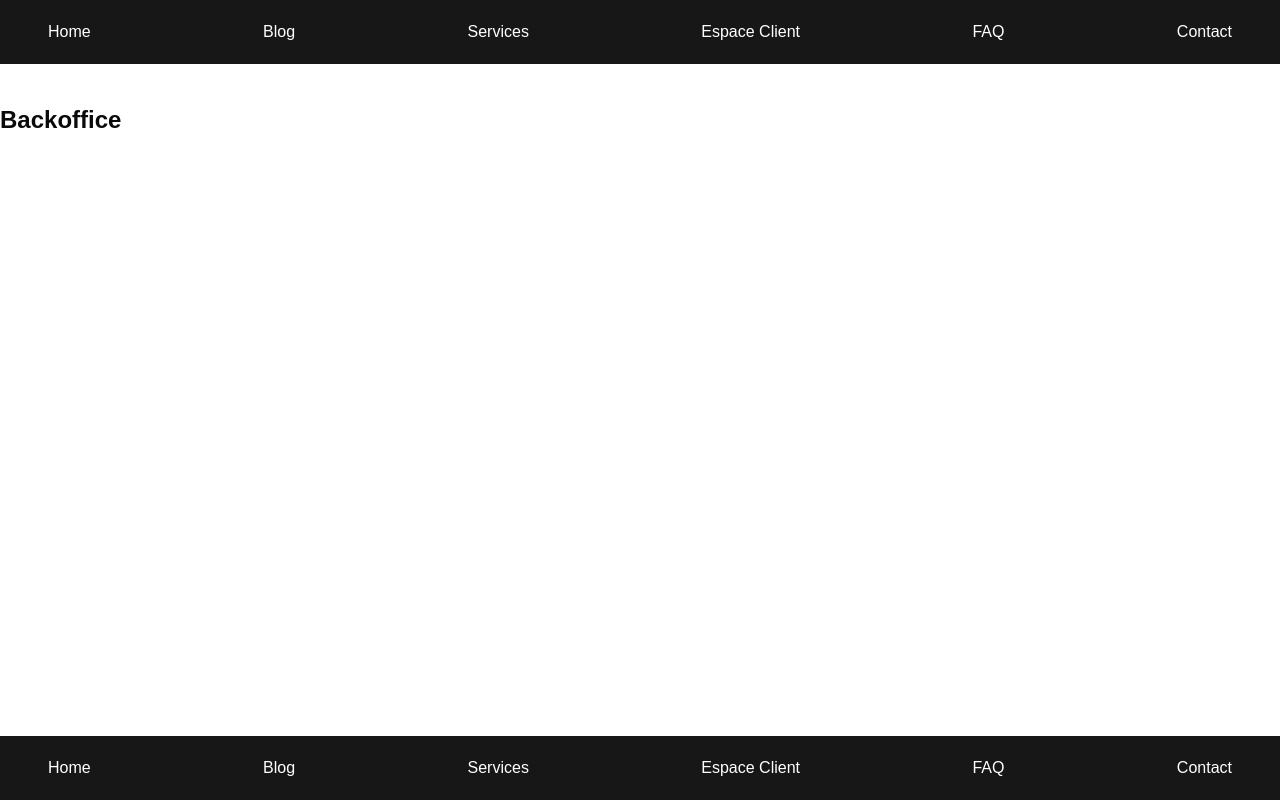
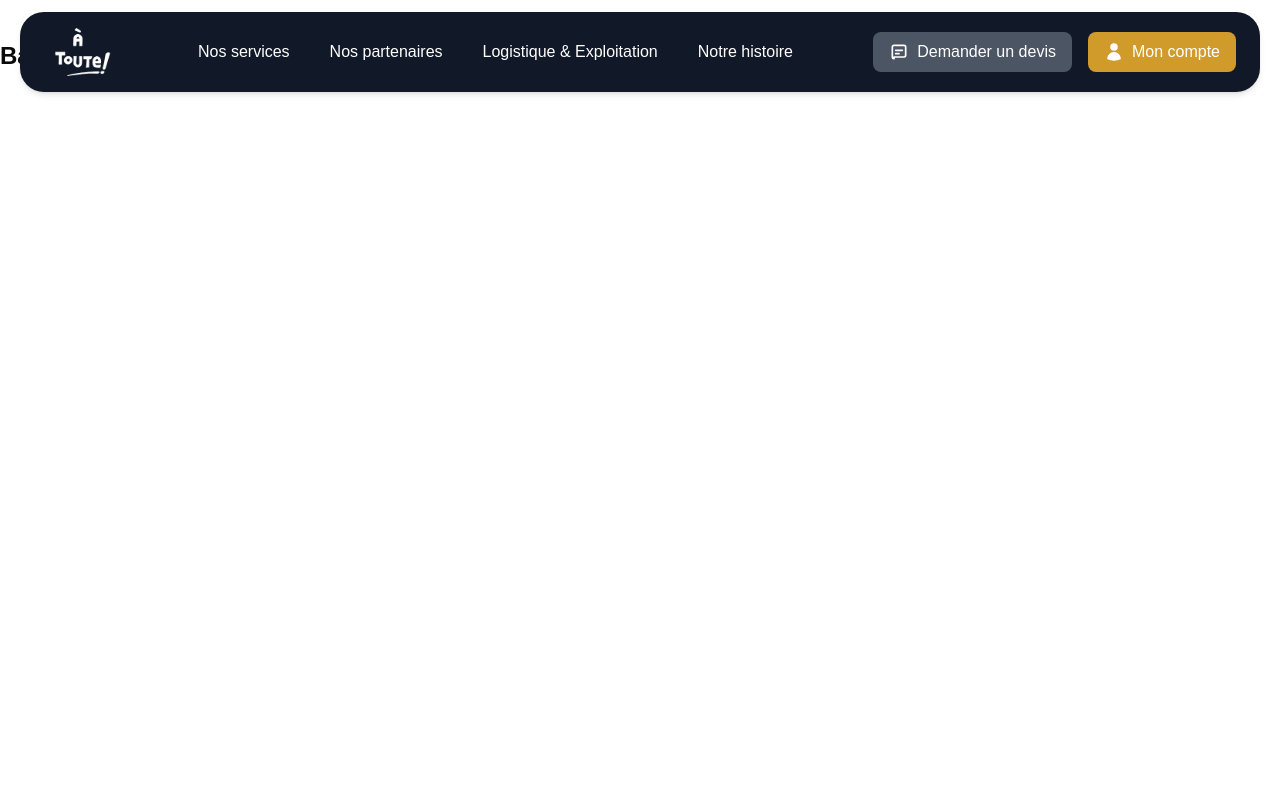
Before and after one commit to DanyDeCarvalho/a-toute, a Next.js app: page /backoffice in a window 1280 px wide. Built offline with nearby package versions, Linux system fonts and the light colour scheme.

Commit message:
navbar v1 (#26)
* navbar v1

* fix

```diff
--- a/package.json
+++ b/package.json
@@ -9,6 +9,7 @@
     "lint": "next lint"
   },
   "dependencies": {
+    "@heroicons/react": "^2.2.0",
     "@hookform/resolvers": "^3.9.1",
     "@prisma/client": "^5.21.1",
     "@radix-ui/react-dropdown-menu": "^2.1.2",
--- a/src/app/layout.js
+++ b/src/app/layout.js
@@ -26,7 +26,9 @@ export default function RootLayout({ children }) {
         className={`${geistSans.variable} ${geistMono.variable} antialiased  flex flex-col justify-between h-screen`}
       >
         <Navbar />
-        <main className="flex-grow">{children}</main>
+        <main className="flex-grow">
+          {children}
+        </main>
         <Footer />
       </body>
     </html>
--- a/src/app/page.js
+++ b/src/app/page.js
@@ -2,100 +2,8 @@ import Image from "next/image";
 
 export default function Home() {
   return (
-    <main className="grid grid-rows-[20px_1fr_20px] items-center justify-items-center h-full p-8 pb-20 gap-16 sm:p-20 font-[family-name:var(--font-geist-sans)]">
-      <div className="flex flex-col gap-8 row-start-2 items-center sm:items-start">
-        <Image
-          className="dark:invert"
-          src="/next.svg"
-          alt="Next.js logo"
-          width={180}
-          height={38}
-          priority
-        />
-        <ol className="list-inside list-decimal text-sm text-center sm:text-left font-[family-name:var(--font-geist-mono)]">
-          <li className="mb-2">
-            Get started by editing{" "}
-            <code className="bg-black/[.05] dark:bg-white/[.06] px-1 py-0.5 rounded font-semibold">
-              src/app/page.js
-            </code>
-            .
-          </li>
-          <li>Save and see your changes instantly.</li>
-        </ol>
-
-        <div className="flex gap-4 items-center flex-col sm:flex-row">
-          <a
-            className="rounded-full border border-solid border-transparent transition-colors flex items-center justify-center bg-foreground text-background gap-2 hover:bg-[#383838] dark:hover:bg-[#ccc] text-sm sm:text-base h-10 sm:h-12 px-4 sm:px-5"
-            href="https://vercel.com/new?utm_source=create-next-app&utm_medium=appdir-template-tw&utm_campaign=create-next-app"
-            target="_blank"
-            rel="noopener noreferrer"
-          >
-            <Image
-              className="dark:invert"
-              src="/vercel.svg"
-              alt="Vercel logomark"
-              width={20}
-              height={20}
-            />
-            Deploy now
-          </a>
-          <a
-            className="rounded-full border border-solid border-black/[.08] dark:border-white/[.145] transition-colors flex items-center justify-center hover:bg-[#f2f2f2] dark:hover:bg-[#1a1a1a] hover:border-transparent text-sm sm:text-base h-10 sm:h-12 px-4 sm:px-5 sm:min-w-44"
-            href="https://nextjs.org/docs?utm_source=create-next-app&utm_medium=appdir-template-tw&utm_campaign=create-next-app"
-            target="_blank"
-            rel="noopener noreferrer"
-          >
-            Read our docs
-          </a>
-        </div>
-        <footer className="row-start-3 flex gap-6 flex-wrap items-center justify-center">
-          <a
-            className="flex items-center gap-2 hover:underline hover:underline-offset-4"
-            href="https://nextjs.org/learn?utm_source=create-next-app&utm_medium=appdir-template-tw&utm_campaign=create-next-app"
-            target="_blank"
-            rel="noopener noreferrer"
-          >
-            <Image
-              aria-hidden
-              src="/file.svg"
-              alt="File icon"
-              width={16}
-              height={16}
-            />
-            Learn
-          </a>
-          <a
-            className="flex items-center gap-2 hover:underline hover:underline-offset-4"
-            href="https://vercel.com/templates?framework=next.js&utm_source=create-next-app&utm_medium=appdir-template-tw&utm_campaign=create-next-app"
-            target="_blank"
-            rel="noopener noreferrer"
-          >
-            <Image
-              aria-hidden
-              src="/window.svg"
-              alt="Window icon"
-              width={16}
-              height={16}
-            />
-            Examples
-          </a>
-          <a
-            className="flex items-center gap-2 hover:underline hover:underline-offset-4"
-            href="https://nextjs.org?utm_source=create-next-app&utm_medium=appdir-template-tw&utm_campaign=create-next-app"
-            target="_blank"
-            rel="noopener noreferrer"
-          >
-            <Image
-              aria-hidden
-              src="/globe.svg"
-              alt="Globe icon"
-              width={16}
-              height={16}
-            />
-            Go to nextjs.org →
-          </a>
-        </footer>
-      </div>
+    <main className=" pt-[120px] justify-items-center   font-[family-name:var(--font-geist-sans)]">
+      <h1 className="text-4xl">Opérateur de logistique du dernier kilomètre</h1>
     </main>
   );
 }
--- a/src/components/Footer.js
+++ b/src/components/Footer.js
@@ -3,26 +3,26 @@
 import Link from "next/link";
 
 export default function Footer() {
-  return (
-    <footer className="flex pl-12 pr-12 items-center justify-between w-dwh h-16 bg-neutral-900 text-white">
-      <Link href="/">
-        <p className="text-white">Home</p>
-      </Link>
-      <Link href="/blog">
-        <p className="text-white">Blog</p>
-      </Link>
-      <Link href="/services">
-        <p className="text-white">Services</p>
-      </Link>
-      <Link href="/espace-client">
-        <p className="text-white">Espace Client</p>
-      </Link>
-      <Link href="/faq">
-        <p className="text-white">FAQ</p>
-      </Link>
-      <Link href="/contact">
-        <p className="text-white">Contact</p>
-      </Link>
-    </footer>
-  );
+  // return (
+  //   <footer className="flex pl-12 pr-12 items-center justify-between w-dwh h-16 bg-neutral-900 text-white">
+  //     <Link href="/">
+  //       <p className="text-white">Home</p>
+  //     </Link>
+  //     <Link href="/blog">
+  //       <p className="text-white">Blog</p>
+  //     </Link>
+  //     <Link href="/services">
+  //       <p className="text-white">Services</p>
+  //     </Link>
+  //     <Link href="/espace-client">
+  //       <p className="text-white">Espace Client</p>
+  //     </Link>
+  //     <Link href="/faq">
+  //       <p className="text-white">FAQ</p>
+  //     </Link>
+  //     <Link href="/contact">
+  //       <p className="text-white">Contact</p>
+  //     </Link>
+  //   </footer>
+  // );
 }
--- a/src/components/Navbar.js
+++ b/src/components/Navbar.js
@@ -1,27 +1,148 @@
-"use client";
-import Link from "next/link";
+"use client"; // Pour Next.js côté client
+import { useState } from "react";
+import { UserIcon } from '@heroicons/react/24/solid'; // Importation de l'icône
 
 export default function Navbar() {
+  const [isOpen, setIsOpen] = useState(false);
+
   return (
-    <nav className="flex pl-12 pr-12 items-center justify-between w-dwh h-16 bg-neutral-900 text-white">
-      <Link href="/">
-        <p className="text-white">Home</p>
-      </Link>
-      <Link href="/blog">
-        <p className="text-white">Blog</p>
-      </Link>
-      <Link href="/services">
-        <p className="text-white">Services</p>
-      </Link>
-      <Link href="/espace-client">
-        <p className="text-white">Espace Client</p>
-      </Link>
-      <Link href="/faq">
-        <p className="text-white">FAQ</p>
-      </Link>
-      <Link href="/contact">
-        <p className="text-white">Contact</p>
-      </Link>
+    <nav className="shadow-md rounded-3xl bg-gray-900 mx-5 mt-3 fixed top-0 left-0 right-0 z-50">
+      <div className="px-6 py-4">
+        <div className="flex justify-between items-center">
+          {/* Logo */}
+          <a href="#" className="flex items-center space-x-2">
+            <img src="/logo-atoute.png" alt="Logo Atoute" className="h-12 w-auto" />
+          </a>
+
+          {/* Links */}
+          <div className="hidden md:flex space-x-10">
+            <a
+              href="#"
+              className="text-white hover:text-yellow-300 transition duration-300"
+            >
+              Nos services
+            </a>
+            <a
+              href="#"
+              className="text-white hover:text-yellow-300 transition duration-300"
+            >
+              Nos partenaires
+            </a>
+            <a
+              href="#"
+              className="text-white hover:text-yellow-300 transition duration-300"
+            >
+              Logistique &amp; Exploitation
+            </a>
+            <a
+              href="#"
+              className="text-white hover:text-yellow-300 transition duration-300"
+            >
+              Notre histoire
+            </a>
+          </div>
+
+          {/* Right Buttons (Visible for desktop) */}
+          <div className="hidden md:flex items-center space-x-4">
+            <a
+              href="#"
+              className="flex items-center px-4 py-2 bg-gray-600 hover:bg-gray-700 text-white rounded-lg transition duration-300"
+            >
+              {/* Icône Nous contacter */}
+              <svg
+                className="h-5 w-5 mr-2"
+                xmlns="http://www.w3.org/2000/svg"
+                fill="none"
+                viewBox="0 0 24 24"
+                stroke="currentColor"
+              >
+                <path
+                  strokeLinecap="round"
+                  strokeLinejoin="round"
+                  strokeWidth="2"
+                  d="M8 10h8M8 14h4m-6 4h12a2 2 0 002-2V6a2 2 0 00-2-2H6a2 2 0 00-2 2v12a2 2 0 002 2z"
+                />
+              </svg>
+              Demander un devis
+            </a>
+            <a
+              href="#"
+              className="flex items-center px-4 py-2 bg-[rgb(208,155,43)] hover:bg-[rgb(208,175,43)] text-white rounded-lg transition duration-300"
+            >
+              {/* Icône Mon compte */}
+              <UserIcon className="h-5 w-5 mr-2 " />
+              Mon compte
+            </a>
+          </div>
+
+          {/* Mobile Menu Button */}
+          <div className="md:hidden flex items-center">
+            <button
+              onClick={() => setIsOpen(!isOpen)}
+              className="text-white focus:outline-none"
+            >
+              <svg
+                className="h-6 w-6"
+                xmlns="http://www.w3.org/2000/svg"
+                fill="none"
+                viewBox="0 0 24 24"
+                stroke="currentColor"
+              >
+                <path
+                  strokeLinecap="round"
+                  strokeLinejoin="round"
+                  strokeWidth="2"
+                  d={isOpen ? "M6 18L18 6M6 6l12 12" : "M4 6h16M4 12h16m-7 6h7"}
+                />
+              </svg>
+            </button>
+          </div>
+        </div>
+
+        {/* Mobile Menu */}
+        {isOpen && (
+          <div className="md:hidden mt-4">
+            <a
+              href="#"
+              className="block py-2 px-4 text-white hover:bg-gray-700"
+            >
+              Accueil
+            </a>
+            <a
+              href="#"
+              className="block py-2 px-4 text-white hover:bg-gray-700"
+            >
+              Services
+            </a>
+            <a
+              href="#"
+              className="block py-2 px-4 text-white hover:bg-gray-700"
+            >
+              À propos
+            </a>
+            <a
+              href="#"
+              className="block py-2 px-4 text-white hover:bg-gray-700"
+            >
+              Contact
+            </a>
+            <a
+              href="#"
+              className="block py-2 px-4 text-white hover:bg-gray-700"
+            >
+            Demander un devis
+            </a>
+
+            <a href="#">
+              <div className="flex items-center py-2 px-4 bg-[rgb(208,155,43)] hover:bg-[rgb(208,175,43)] text-white rounded-xl">
+                <UserIcon className="h-5 w-5 mr-2" />
+                <span>Mon compte</span>
+              </div>
+            </a>
+
+          </div>
+        )}
+      </div>
     </nav>
   );
 }
```
Also changed, not shown: public/logo-atoute.png (added), 1 other file (tests, documents, lock files or other folders).
